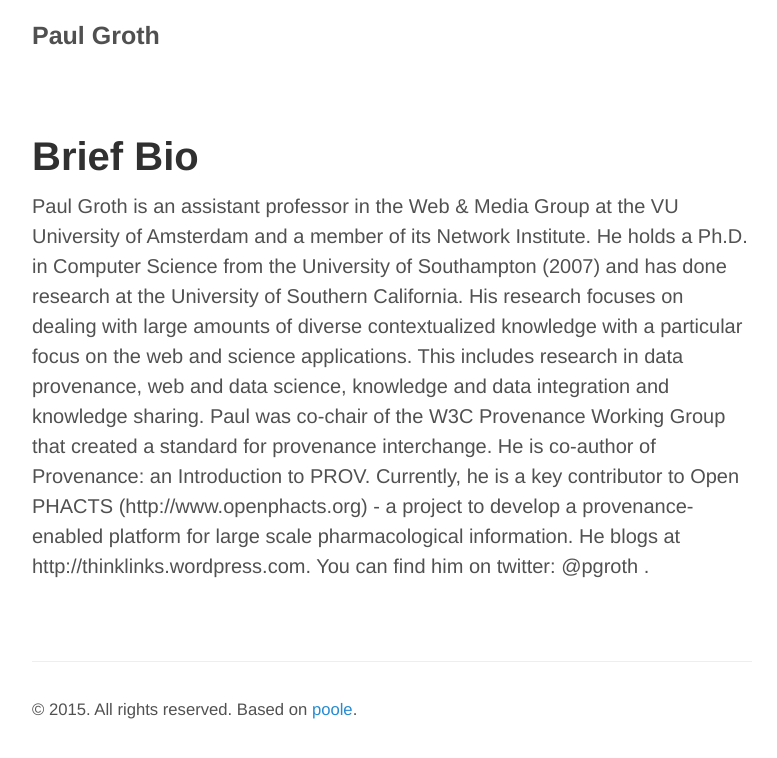
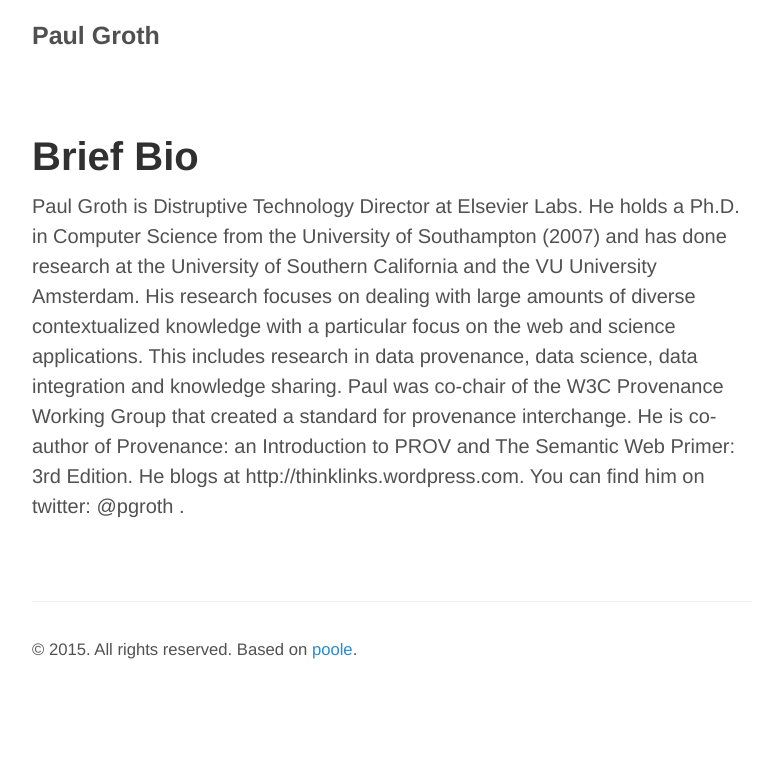
Before and after one commit to pgroth/pgroth.github.com, a Jekyll site: the page built from bio.md, in a window 1280 px wide. Shown: the top 758 px of the page, without its empty margins (248-1025 px from the left). Built offline with Jekyll 4.4.1, drawn with Linux system fonts in a browser that asks for light colours.

Commit message:
Update bio.md
update with new job title at Elsevier Labs

```diff
--- a/bio.md
+++ b/bio.md
@@ -3,4 +3,4 @@ layout: page
 title: Brief Bio
 ---
 
-Paul Groth is an assistant professor in the Web & Media Group at the VU University of Amsterdam and a member of its Network Institute. He holds a Ph.D. in Computer Science from the University of Southampton (2007) and has done research at the University of Southern California. His research focuses on dealing with large amounts of diverse contextualized knowledge with a particular focus on the web and science applications. This includes research in data provenance, web and data science, knowledge and data integration and knowledge sharing. Paul was co-chair of the W3C Provenance Working Group that created a standard for provenance interchange. He is co-author of Provenance: an Introduction to PROV. Currently, he is a key contributor to Open PHACTS (http://www.openphacts.org) - a project to develop a provenance-enabled platform for large scale pharmacological information. He blogs at http://thinklinks.wordpress.com. You can find him on twitter: @pgroth .
+Paul Groth is Distruptive Technology Director at Elsevier Labs. He holds a Ph.D. in Computer Science from the University of Southampton (2007) and has done research at the University of Southern California and the VU University Amsterdam. His research focuses on dealing with large amounts of diverse contextualized knowledge with a particular focus on the web and science applications. This includes research in data provenance, data science, data integration and knowledge sharing. Paul was co-chair of the W3C Provenance Working Group that created a standard for provenance interchange. He is co-author of Provenance: an Introduction to PROV and The Semantic Web Primer: 3rd Edition. He blogs at http://thinklinks.wordpress.com. You can find him on twitter: @pgroth .
```
